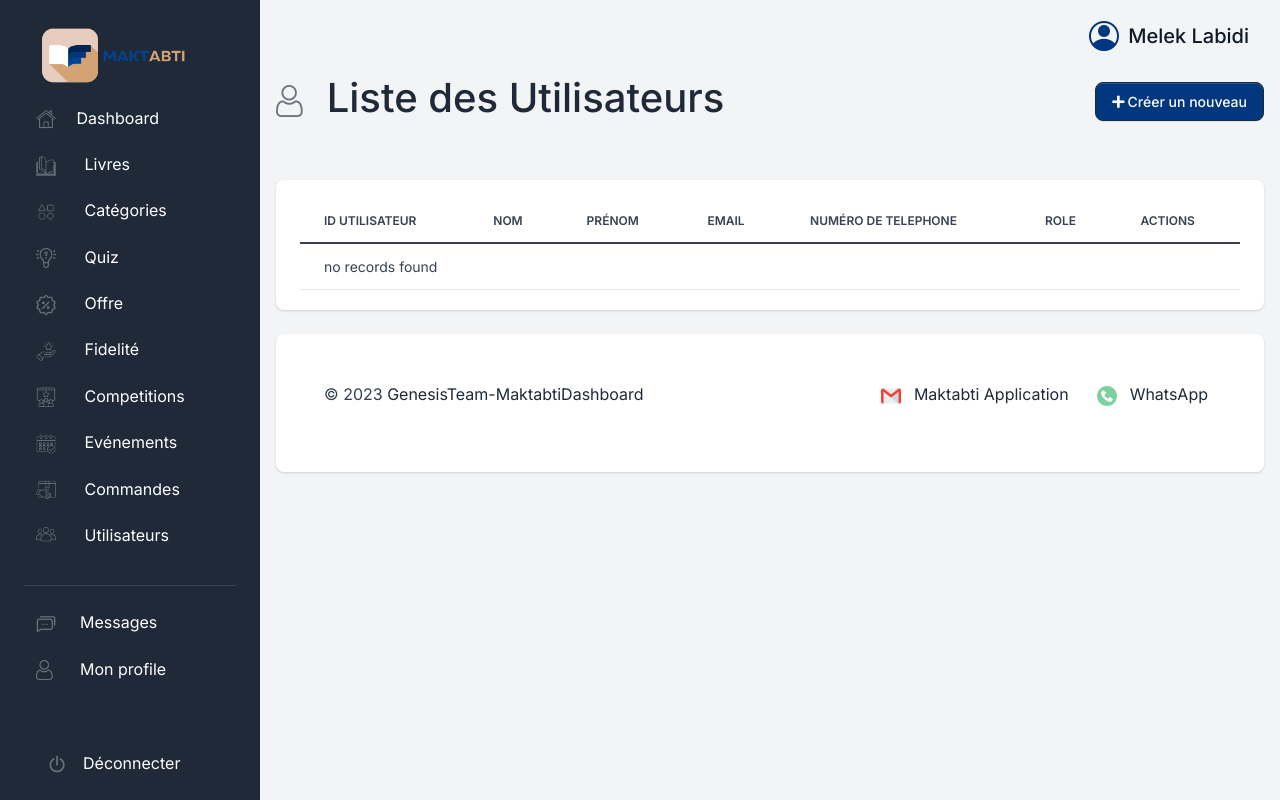
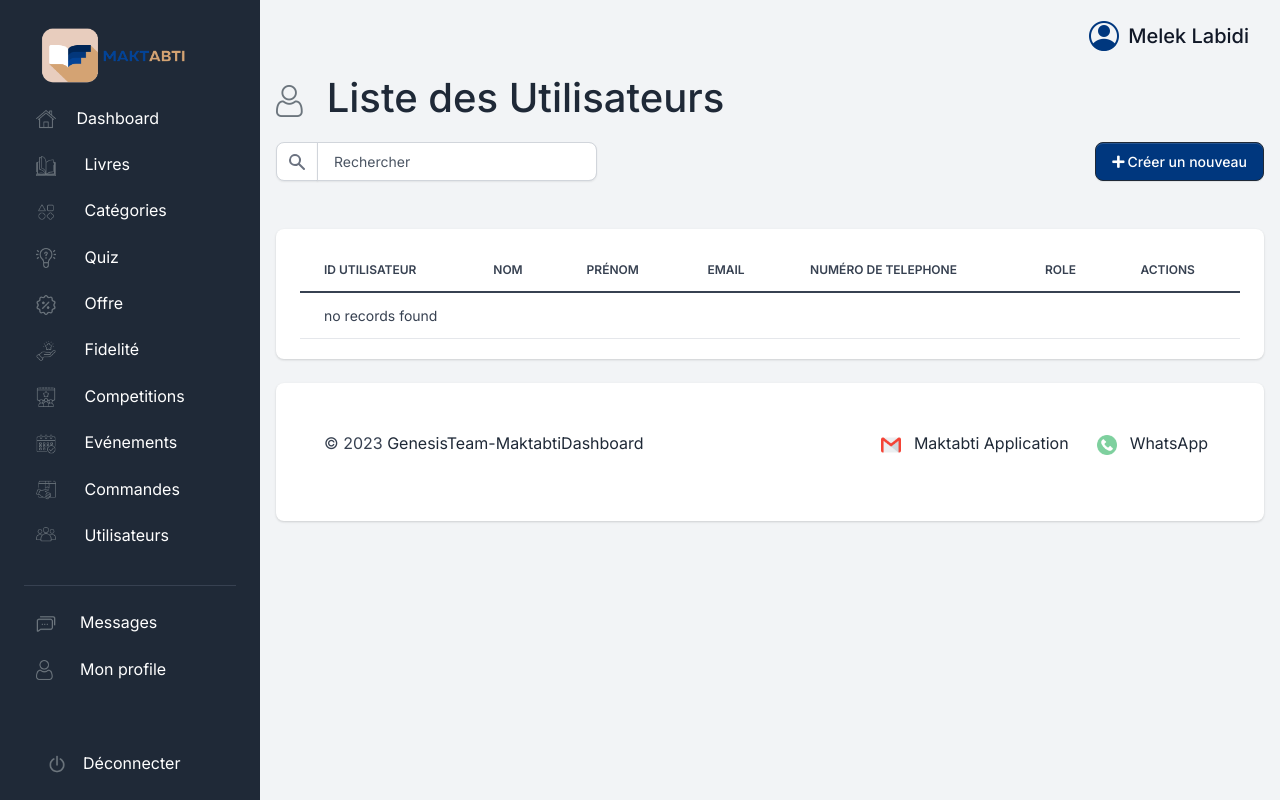
Before and after one commit to PIDEV-3A-2023/Genesis-3A13, a Symfony app: template templates/utilisateur/index.html.twig in a window 1280 px wide. Run offline with Twig, Linux system fonts and the light colour scheme; the template is opened without the code that fills it, so the values that code supplies are empty; some libraries are stand-ins or nearby versions.

Commit message:
a little fixes

```diff
--- a/src/Entity/Utilisateur.php
+++ b/src/Entity/Utilisateur.php
@@ -3,7 +3,7 @@ namespace App\Entity;
 use Symfony\Component\Validator\Constraints as Assert;
 use Doctrine\ORM\Mapping as ORM;
 use App\Repository\UtilisateurRepository;
-
+use Symfony\Bridge\Doctrine\Validator\Constraints\UniqueEntity;
 /**
  * Utilisateur
  *
@@ -11,7 +11,7 @@ use App\Repository\UtilisateurRepository;
  * @ORM\Entity
  * @ORM\Entity(repositoryClass="App\Repository\UtilisateurRepository")
  */
-class Utilisateur
+#[UniqueEntity(fields: ['email'], message: 'There is already an account with this email')]class Utilisateur
 {
     /**
      * @var int
@@ -52,7 +52,6 @@ class Utilisateur
      *
      * @ORM\Column(name="mot_de_passe", type="string", length=255, nullable=false)
      */
-    #[Assert\NotBlank(message: 'Mot de passe obligatoire!')]
     private $motDePasse;
 
     /**
--- a/templates/utilisateur/index.html.twig
+++ b/templates/utilisateur/index.html.twig
@@ -13,6 +13,23 @@
 
 				</span>Liste des Utilisateurs</h1>
 
+		</div>
+
+	</div>
+	<div class="d-flex justify-content-between w-100 flex-wrap">
+		<div class="mb-3 mb-lg-0">
+			<!-- Search form -->
+        <form  class="navbar-search form-inline" id="navbar-search-main" style="padding-top: 10px;">
+          <div class="input-group input-group-merge search-bar">
+              <span class="input-group-text" id="topbar-addon">
+                <svg class="icon icon-xs" x-description="Heroicon name: solid/search" xmlns="http://www.w3.org/2000/svg" viewBox="0 0 20 20" fill="currentColor" aria-hidden="true">
+                  <path fill-rule="evenodd" d="M8 4a4 4 0 100 8 4 4 0 000-8zM2 8a6 6 0 1110.89 3.476l4.817 4.817a1 1 0 01-1.414 1.414l-4.816-4.816A6 6 0 012 8z" clip-rule="evenodd"></path>
+                </svg>
+              </span>
+              <input type="text" onkeyup="myFunction()" class="form-control" id="nom" name="nom" placeholder="Rechercher" aria-label="Search" aria-describedby="topbar-addon">
+          </div>
+        </form>
+        <!-- / Search form -->
 		</div>
 		<div style="padding-top: 10px;">
 
@@ -40,7 +57,7 @@
 
 	<div class="card border-0 shadow mb-4">
 		<div class="card-body">
-		<div class="table-responsive">
+		<div class="table-responsive" id="myTable">
 		<table class="table table-centered table-nowrap mb-0 rounded">
         <thead>
             <tr>
@@ -79,4 +96,24 @@
 	</div>
 
 
+     <script>
+        function myFunction() {
+            var input, filter, table, tr, td, i, txtValue;
+            input = document.getElementById("nom");
+            filter = input.value.toUpperCase();
+            table = document.getElementById("myTable");
+            tr = table.getElementsByTagName("tr");
+            for (i = 0; i < tr.length; i++) {
+                td = tr[i].getElementsByTagName("td")[1];
+                if (td) {
+                    txtValue = td.textContent || td.innerText;
+                    if (txtValue.toUpperCase().indexOf(filter) > -1) {
+                        tr[i].style.display = "";
+                    } else {
+                        tr[i].style.display = "none";
+                    }
+                }
+            }
+        }
+    </script>
 {% endblock %}
```
Also changed, not shown: src/Form/UtilisateurType.php (+19 -2 lines), 1 other file.
